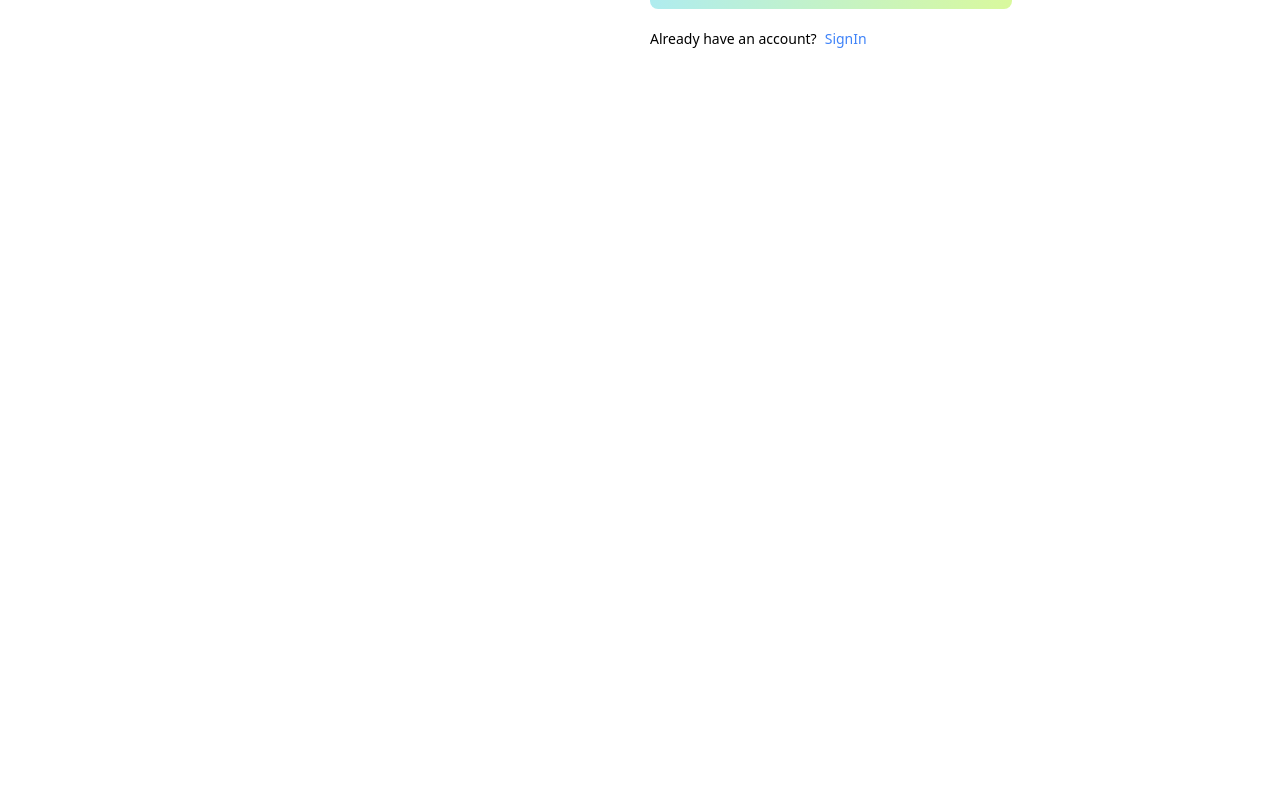
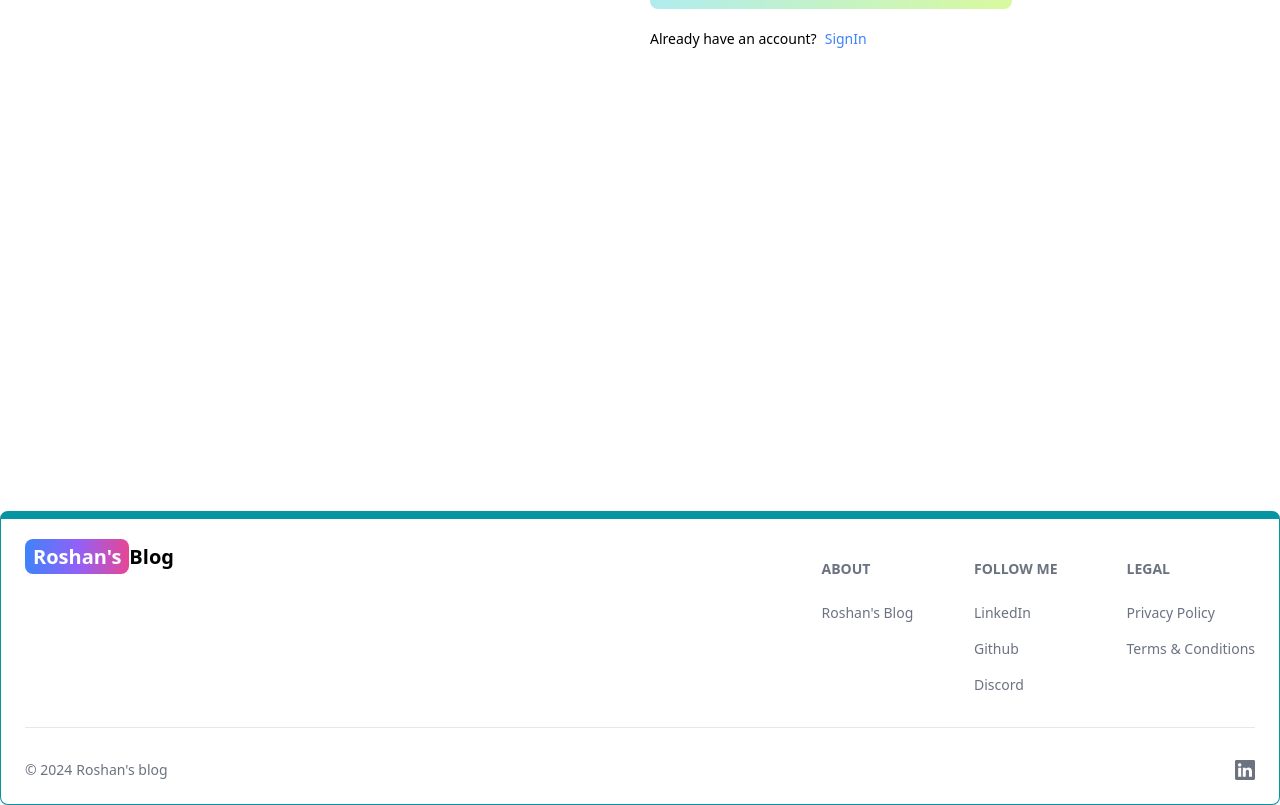
Before and after one commit to roshank07/My_blog_website-MERN, a React (Vite) app in the folder client/: page /signup in a window 1280 px wide. Shown: the part 433-1238 px from the top of the page. Before the commit the page ends 944 px from the top, so only its background shows below. Built offline with nearby package versions, Linux system fonts and the light colour scheme.

Commit message:
Created Footer

```diff
--- a/client/src/App.jsx
+++ b/client/src/App.jsx
@@ -7,6 +7,7 @@
 import SignIn from './Pages/SignIn';
 import SignUp from './Pages/SignUp';
 import Header from './Component/Header';
+import Footer from './Component/Footer';
 
 export default function App() {
   return (
@@ -20,6 +21,7 @@
       <Route path="/signin" element={<SignIn />} />
       <Route path="/signup" element={<SignUp />} />
     </Routes>
+    <Footer />
     </>
   )
 }
--- /dev/null
+++ b/client/src/Component/Footer.jsx
@@ -0,0 +1,59 @@
+import React from 'react';
+import {Link} from 'react-router-dom'
+import { Footer } from 'flowbite-react';
+import { BsDribbble, BsFacebook, BsGithub, BsInstagram, BsLinkedin, BsTwitter } from 'react-icons/bs';
+
+const Footers=()=>{
+  return (
+    <Footer container className='border border-t-8 border-teal-500'>
+      <div className='w-full max-w-7xl mx-auto'>
+        <div className="grid w-full justify-between sm:flex md:grid-cols-1">
+          <div>
+            <Link to="/" className='self-center whitespace-nowrap text-lg sm:text-xl font-semibold dark:text-white'>
+            <span className='px-2 py-1 bg-gradient-to-r
+            from-blue-500 via-purple-500 to-pink-500
+             rounded-lg text-white'>Roshan's</span>
+            Blog
+            </Link>
+          </div>
+          <div className="grid grid-cols-2 gap-8 mt-4 sm:grid-cols-3 sm:gap-6">
+            <div>
+              <Footer.Title title="about" />
+              <Footer.LinkGroup col>
+                <Footer.Link href="/" target='_blank'>Roshan's Blog</Footer.Link>
+              </Footer.LinkGroup>
+            </div>
+            <div>
+              <Footer.Title title="Follow Me" />
+              <Footer.LinkGroup col>
+              <Footer.Link href="https://www.linkedin.com/in/roshan-purbey-824783168" target='_blank' >LinkedIn</Footer.Link>
+                <Footer.Link href="https://github.com/roshank07" target='_blank'>Github</Footer.Link>
+                <Footer.Link href="https://discord.gg/u8nh5sZq" target='_blank' >Discord</Footer.Link>
+
+              </Footer.LinkGroup>
+            </div>
+            <div>
+              <Footer.Title title="Legal" />
+              <Footer.LinkGroup col>
+                <Footer.Link href="#">Privacy Policy</Footer.Link>
+                <Footer.Link href="#">Terms &amp; Conditions</Footer.Link>
+              </Footer.LinkGroup>
+            </div>
+          </div>
+        </div>
+        <Footer.Divider />
+        <div className="w-full sm:flex sm:items-center sm:justify-between">
+          <Footer.Copyright href="#" by="Roshan's blog" year={new Date().getFullYear()} />
+          <div className="mt-4 flex space-x-6 sm:mt-0 sm:justify-center">
+            {/* <Footer.Icon href="#" icon={BsFacebook} />
+            <Footer.Icon href="#" icon={BsInstagram} />
+            <Footer.Icon href="#" icon={BsTwitter} /> */}
+            <Footer.Icon href="https://www.linkedin.com/in/roshan-purbey-824783168" target='_blank' icon={BsLinkedin} />
+          </div>
+        </div>
+      </div>
+    </Footer>
+  );
+}
+
+export default Footers;
--- a/client/src/Pages/SignUp.jsx
+++ b/client/src/Pages/SignUp.jsx
@@ -1,5 +1,5 @@
 import React, { useState } from 'react';
-import { Navbar,TextInput,Button,Label, Alert, Spinner } from 'flowbite-react';
+import {TextInput,Button,Label, Alert, Spinner } from 'flowbite-react';
 import {Link,useNavigate } from 'react-router-dom';
 import base_url from '../helper.js';
 
```
